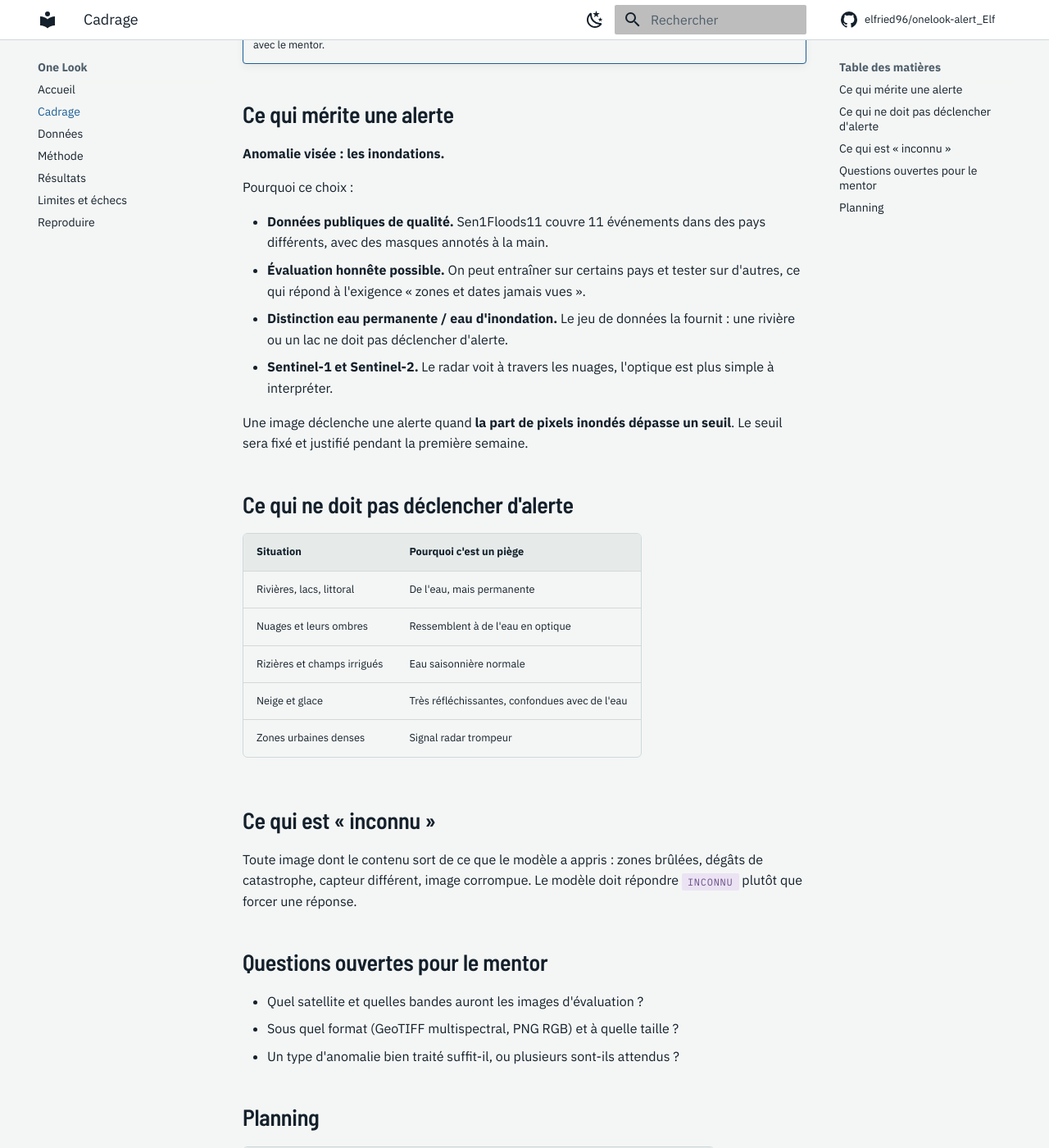
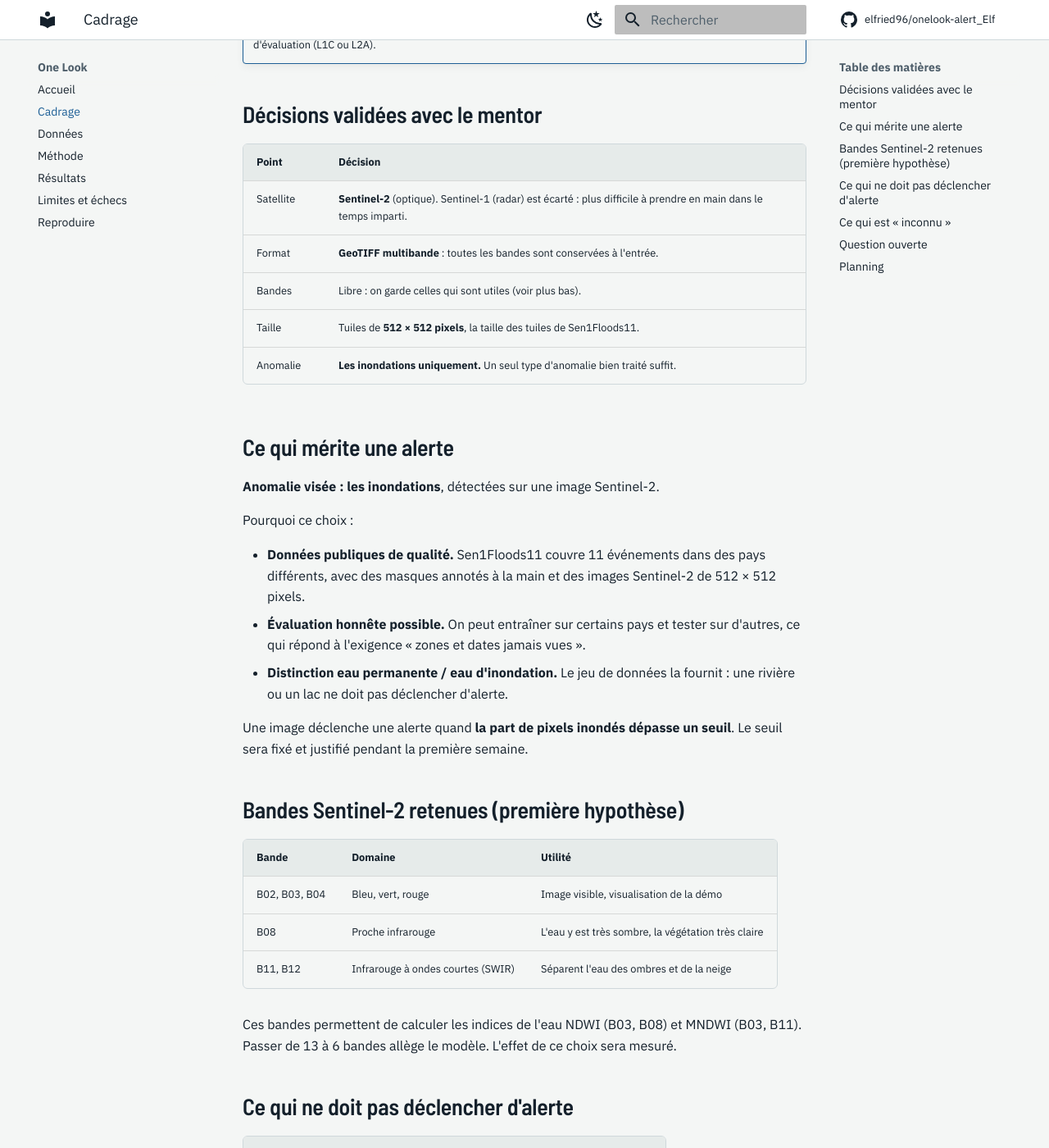
Before and after one commit to elfried96/onelook-alert_Elf, an MkDocs documentation site: the page built from docs/framing.md, in a window 1280 px wide and 1400 px high, scrolled down 290 px. Shown: the whole window at 82% size. Built offline with MkDocs 1.6.1 and Material for MkDocs 9.7.7, drawn with Linux system fonts in a browser that asks for light colours; comment, search, counter and statistics services are not loaded; some of the changed text lies outside the part shown.

Commit message:
Cadrage validé avec le mentor : Sentinel-2, GeoTIFF 512×512, inondations
- Sentinel-2 uniquement (Sentinel-1 écarté), GeoTIFF multibande 512 × 512
- Une seule anomalie : les inondations
- Première sélection de bandes : B02, B03, B04, B08, B11, B12
- Règle pour les images très nuageuses
- Question ouverte : niveau L1C ou L2A des images d'évaluation

```diff
--- a/docs/framing.md
+++ b/docs/framing.md
@@ -3,40 +3,59 @@
 Cette page fixe le périmètre du projet. Elle répond à la première question du sujet : qu'est-ce qui mérite une alerte ?
 
 !!! note "Statut"
-    Proposition initiale du 21 octobre 2026. Le type d'anomalie et le format des images d'évaluation restent à confirmer avec le mentor.
+    Périmètre validé avec le mentor le 21 octobre 2026. Reste à confirmer : le niveau de traitement des images d'évaluation (L1C ou L2A).
+
+## Décisions validées avec le mentor
+
+| Point | Décision |
+|---|---|
+| Satellite | **Sentinel-2** (optique). Sentinel-1 (radar) est écarté : plus difficile à prendre en main dans le temps imparti. |
+| Format | **GeoTIFF multibande** : toutes les bandes sont conservées à l'entrée. |
+| Bandes | Libre : on garde celles qui sont utiles (voir plus bas). |
+| Taille | Tuiles de **512 × 512 pixels**, la taille des tuiles de Sen1Floods11. |
+| Anomalie | **Les inondations uniquement.** Un seul type d'anomalie bien traité suffit. |
 
 ## Ce qui mérite une alerte
 
-**Anomalie visée : les inondations.**
+**Anomalie visée : les inondations**, détectées sur une image Sentinel-2.
 
 Pourquoi ce choix :
 
-- **Données publiques de qualité.** Sen1Floods11 couvre 11 événements dans des pays différents, avec des masques annotés à la main.
+- **Données publiques de qualité.** Sen1Floods11 couvre 11 événements dans des pays différents, avec des masques annotés à la main et des images Sentinel-2 de 512 × 512 pixels.
 - **Évaluation honnête possible.** On peut entraîner sur certains pays et tester sur d'autres, ce qui répond à l'exigence « zones et dates jamais vues ».
 - **Distinction eau permanente / eau d'inondation.** Le jeu de données la fournit : une rivière ou un lac ne doit pas déclencher d'alerte.
-- **Sentinel-1 et Sentinel-2.** Le radar voit à travers les nuages, l'optique est plus simple à interpréter.
 
 Une image déclenche une alerte quand **la part de pixels inondés dépasse un seuil**. Le seuil sera fixé et justifié pendant la première semaine.
+
+## Bandes Sentinel-2 retenues (première hypothèse)
+
+| Bande | Domaine | Utilité |
+|---|---|---|
+| B02, B03, B04 | Bleu, vert, rouge | Image visible, visualisation de la démo |
+| B08 | Proche infrarouge | L'eau y est très sombre, la végétation très claire |
+| B11, B12 | Infrarouge à ondes courtes (SWIR) | Séparent l'eau des ombres et de la neige |
+
+Ces bandes permettent de calculer les indices de l'eau NDWI (B03, B08) et MNDWI (B03, B11). Passer de 13 à 6 bandes allège le modèle. L'effet de ce choix sera mesuré.
 
 ## Ce qui ne doit pas déclencher d'alerte
 
 | Situation | Pourquoi c'est un piège |
 |---|---|
 | Rivières, lacs, littoral | De l'eau, mais permanente |
-| Nuages et leurs ombres | Ressemblent à de l'eau en optique |
+| Nuages et leurs ombres | Masquent le sol ; les ombres ressemblent à de l'eau |
 | Rizières et champs irrigués | Eau saisonnière normale |
 | Neige et glace | Très réfléchissantes, confondues avec de l'eau |
-| Zones urbaines denses | Signal radar trompeur |
+| Zones urbaines denses | Ombres des bâtiments sombres comme l'eau |
+
+**Images très nuageuses :** le modèle ne lance pas d'alerte sur ce qu'il ne voit pas. Une image où le sol est en grande partie caché est classée <span class="ol-badge ol-badge--normal">Normal</span> ou <span class="ol-badge ol-badge--unknown">Inconnu</span> selon la part de nuages. Le seuil sera fixé pendant la première semaine.
 
 ## Ce qui est « inconnu »
 
-Toute image dont le contenu sort de ce que le modèle a appris : zones brûlées, dégâts de catastrophe, capteur différent, image corrompue. Le modèle doit répondre <span class="ol-badge ol-badge--unknown">Inconnu</span> plutôt que forcer une réponse.
+Toute image dont le contenu sort de ce que le modèle a appris : zones brûlées, dégâts de catastrophe, image corrompue ou d'un autre capteur. Le modèle doit répondre <span class="ol-badge ol-badge--unknown">Inconnu</span> plutôt que forcer une réponse.
 
-## Questions ouvertes pour le mentor
+## Question ouverte
 
-- Quel satellite et quelles bandes auront les images d'évaluation ?
-- Sous quel format (GeoTIFF multispectral, PNG RGB) et à quelle taille ?
-- Un type d'anomalie bien traité suffit-il, ou plusieurs sont-ils attendus ?
+Les images d'évaluation seront-elles en niveau **L1C** (réflectance au sommet de l'atmosphère, 13 bandes, comme Sen1Floods11) ou **L2A** (réflectance de surface, 12 bandes) ? Si c'est L2A, il faudra aligner les données d'entraînement ou rendre le modèle robuste aux deux.
 
 ## Planning
 
```
Also changed, not shown: CLAUDE.md (+2 -2 lines), docs/data_card.md (+5 -1 lines), docs/index.md (+2 -0 lines), docs/method.md (+1 -1 lines).
